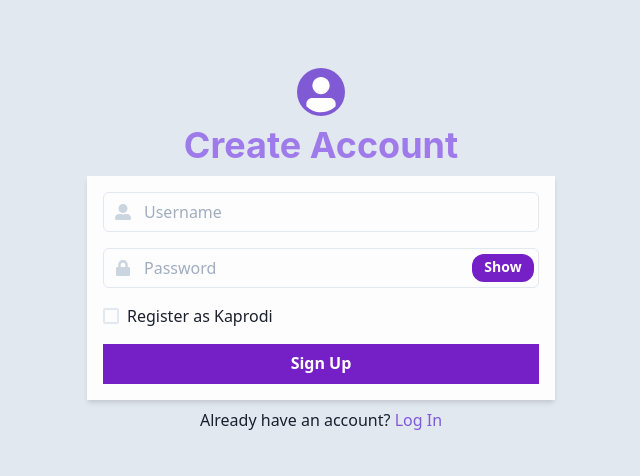
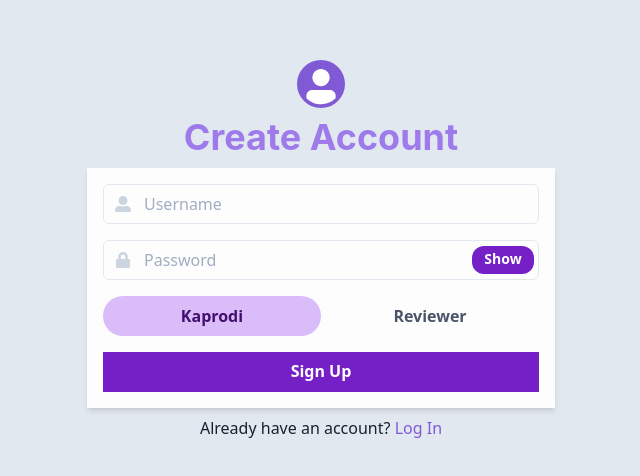
Before and after one commit to ontology-project/monorepo, a Next.js app in the folder client/: page /auth/signup in a window 1280 px wide. Shown: the part 150-626 px from the top of the page, without its empty margins (319-959 px from the left). Built offline with nearby package versions, Linux system fonts and the light colour scheme.

Commit message:
refactor: signup page tabs

```diff
--- /dev/null
+++ b/client/components/RegisterSwitch.tsx
@@ -0,0 +1,27 @@
+import { Box, Tabs, TabList, Tab } from "@chakra-ui/react";
+import { useState } from "react";
+
+const RegisterSwitch: React.FC = () => {
+  const [role, setRole] = useState<'kaprodi' | 'reviewer'>('kaprodi');
+
+  const handleRoleChange = (index: number) => {
+    if (index === 0) {
+      setRole('kaprodi');
+    } else {
+      setRole('reviewer');
+    }
+  };
+
+  return (
+    <Box>
+      <Tabs index={role === 'kaprodi' ? 0 : 1} onChange={handleRoleChange} variant="soft-rounded">
+        <TabList>
+          <Tab flex="1" textAlign="center">Kaprodi</Tab>
+          <Tab flex="1" textAlign="center">Reviewer</Tab>
+        </TabList>
+      </Tabs>
+    </Box>
+  );
+};
+
+export default RegisterSwitch;
--- a/client/pages/auth/signup.tsx
+++ b/client/pages/auth/signup.tsx
@@ -19,6 +19,7 @@ import {
 } from "@chakra-ui/react";
 import { FaUserAlt, FaLock } from "react-icons/fa";
 import { BASE_URL } from '../../utils/constants';
+import RegisterSwitch from '../../components/RegisterSwitch';
 
 interface Credentials {
   username: string;
@@ -130,11 +131,7 @@ export default function Signup() {
                   </InputRightElement>
                 </InputGroup>
               </FormControl>
-              <FormControl>
-                <Checkbox name="is_kaprodi" isChecked={credentials.is_kaprodi} onChange={handleChange}>
-                  Register as Kaprodi
-                </Checkbox>
-              </FormControl>
+              <RegisterSwitch />
               <Button
                 borderRadius={0}
                 type="submit"
```
